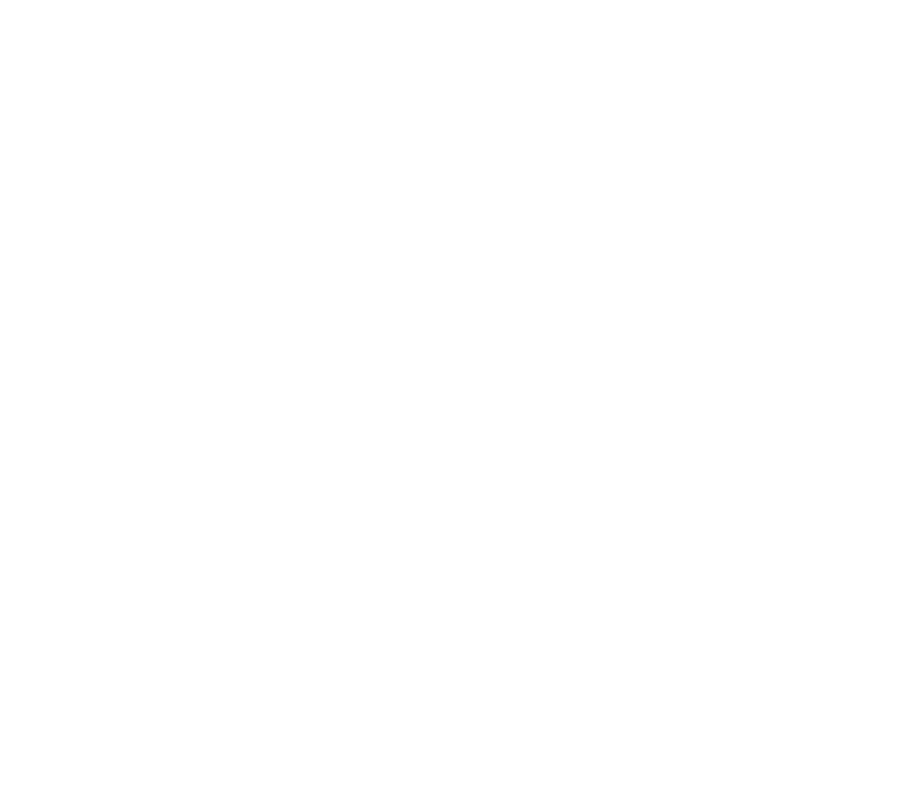
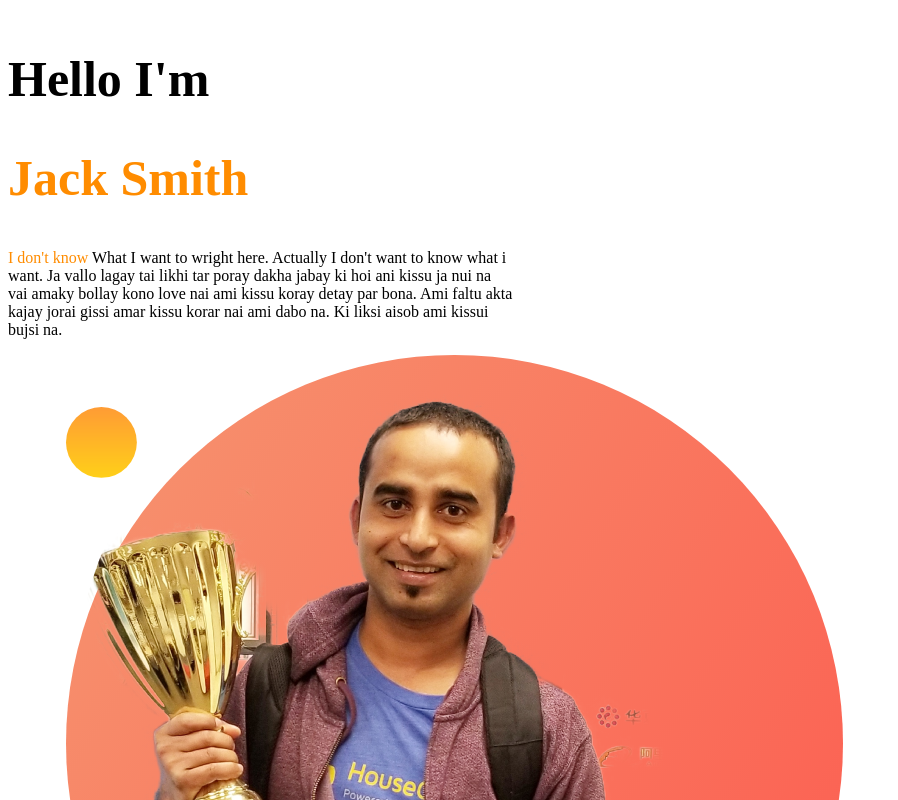
Before and after one commit to masniloy/portfolio, a plain HTML site: page index.html in a window 1280 px wide. Shown: the top 800 px of the page, without its empty margins (0-898 px from the left). Drawn offline with Linux system fonts and the light colour scheme.

Commit message:
few work

```diff
--- a/index.html
+++ b/index.html
@@ -1,12 +1,32 @@
 <!DOCTYPE html>
 <html lang="en">
+
 <head>
     <meta charset="UTF-8">
     <meta http-equiv="X-UA-Compatible" content="IE=edge">
     <meta name="viewport" content="width=device-width, initial-scale=1.0">
+    <link rel="stylesheet" href="style.css">
     <title>Portfolio</title>
 </head>
+
 <body>
+    <section>
+        <div class="first_container">
+            <h1> Hello I'm</h1>
+            <h1 class="name">Jack Smith</h1>
+            <p> <span>I don't know</span> What I want to wright here. Actually I don't want to know what i want. Ja
+                vallo lagay tai likhi tar poray dakha jabay ki hoi ani kissu ja nui na vai amaky bollay kono love nai
+                ami kissu koray detay par bona. Ami faltu akta kajay jorai gissi amar kissu korar nai ami dabo na. Ki
+                liksi aisob ami kissui bujsi na.</p>
+        </div>
+
+        <div class="first_container">
+            <img src="developer-portfolio/jhankar.png" alt="">
+        </div>
+
+
+    </section>
 
 </body>
+
 </html>
--- a/style.css
+++ b/style.css
@@ -1,3 +1,19 @@
 body{
-    margin: 0;
+    display: flex;
+
 }
+span{
+    color: darkorange;
+}
+
+h1{
+    font-size: 50px;
+}
+
+.name{
+    color: darkorange;
+}
+
+.first_container{
+    width: 40%;
+}
```
